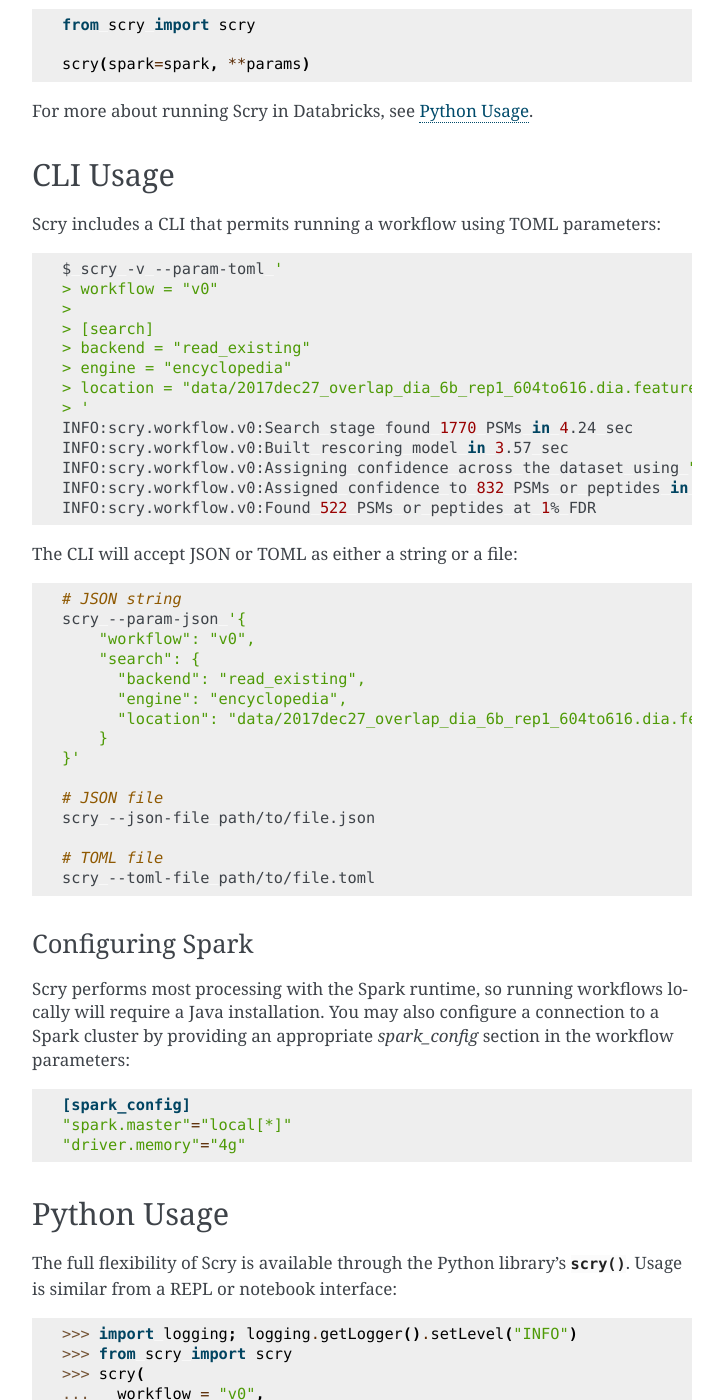
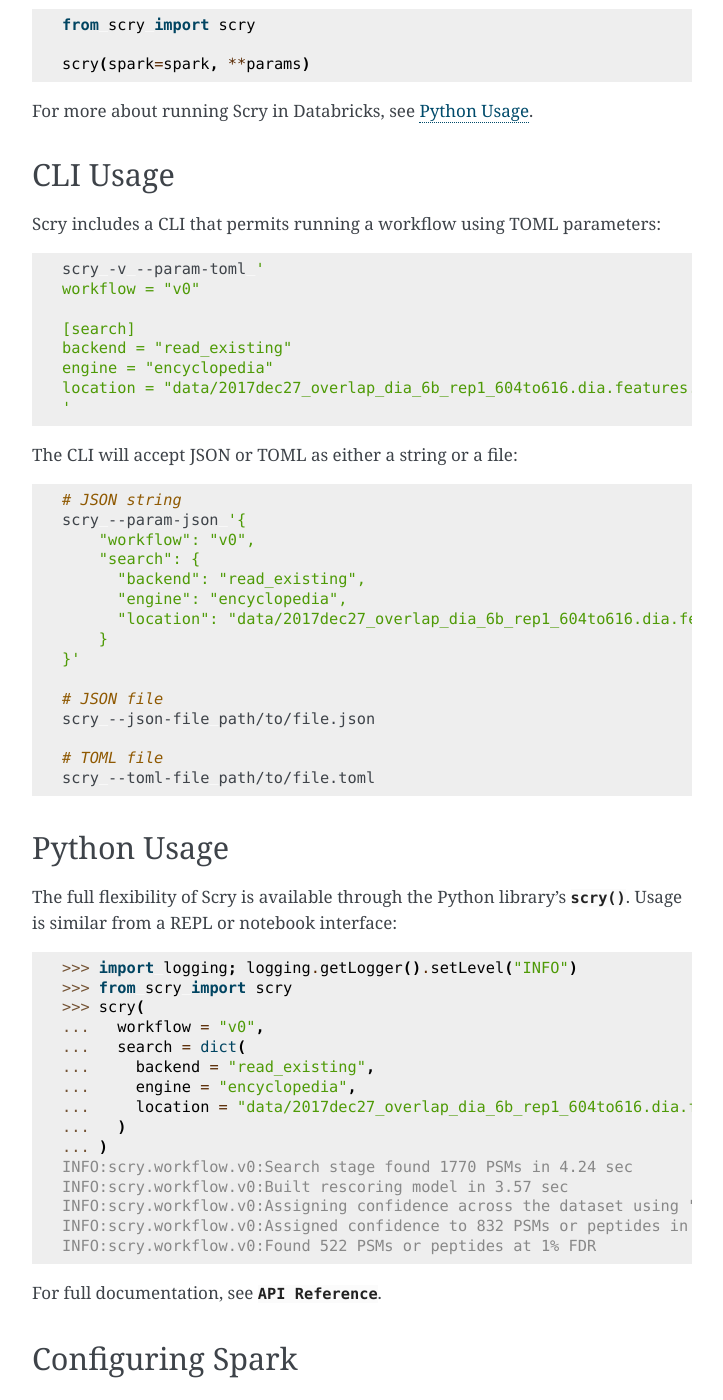
Before and after one commit to maccoss/fulcrum, a Sphinx documentation site: the page built from docs/quickstart.rst, in a window 1280 px wide and 1400 px high, scrolled down 545 px. Shown: the whole window, without its empty margins (388-1111 px from the left). Built offline with Sphinx 7.4.7, drawn with Linux system fonts in a browser that asks for light colours; some of the changed text lies outside the part shown.

Commit message:
📝 Improve new examples and simplify/combine some semi-duplicated subsections

```diff
--- a/docs/index.rst
+++ b/docs/index.rst
@@ -29,11 +29,12 @@ Python, a :py:class:`dict` with the same structure. For example:
 
 .. code :: toml
 
-    workflow = "v1"
+    workflow = "v0"
 
     [search]
     backend = "read_existing"
-    location = ["…"]
+    engine = "encyclopedia"
+    location = "data/2017dec27_overlap_dia_6b_rep1_604to616.dia.features.txt"
 
 To learn more about the available workflows and how to configure them,
 see :doc:`workflows`.
--- a/docs/quickstart.rst
+++ b/docs/quickstart.rst
@@ -41,19 +41,14 @@ Scry includes a CLI that permits running a workflow using TOML parameters:
 
 .. code:: shell
 
-   $ scry -v --param-toml '
-   > workflow = "v0"
-   >
-   > [search]
-   > backend = "read_existing"
-   > engine = "encyclopedia"
-   > location = "data/2017dec27_overlap_dia_6b_rep1_604to616.dia.features.txt"
-   > '
-   INFO:scry.workflow.v0:Search stage found 1770 PSMs in 4.24 sec
-   INFO:scry.workflow.v0:Built rescoring model in 3.57 sec
-   INFO:scry.workflow.v0:Assigning confidence across the dataset using "mokapot score" (ascending)
-   INFO:scry.workflow.v0:Assigned confidence to 832 PSMs or peptides in 2.81 sec
-   INFO:scry.workflow.v0:Found 522 PSMs or peptides at 1% FDR
+   scry -v --param-toml '
+   workflow = "v0"
+
+   [search]
+   backend = "read_existing"
+   engine = "encyclopedia"
+   location = "data/2017dec27_overlap_dia_6b_rep1_604to616.dia.features.txt"
+   '
 
 The CLI will accept JSON or TOML as either a string or a file:
 
@@ -74,20 +69,6 @@ The CLI will accept JSON or TOML as either a string or a file:
 
    # TOML file
    scry --toml-file path/to/file.toml
-
-Configuring Spark
-~~~~~~~~~~~~~~~~~
-
-Scry performs most processing with the Spark runtime, so running
-workflows locally will require a Java installation. You may also
-configure a connection to a Spark cluster by providing an appropriate
-`spark_config` section in the workflow parameters:
-
-.. code :: toml
-
-    [spark_config]
-    "spark.master"="local[*]"
-    "driver.memory"="4g"
 
 Python Usage
 ------------
@@ -116,12 +97,18 @@ Usage is similar from a REPL or notebook interface:
 For full documentation, see :py:func:`API Reference <scry.scry.scry>`.
 
 Configuring Spark
-~~~~~~~~~~~~~~~~~
+-----------------
+You may configure a connection to a Spark cluster by providing an appropriate
+`spark_config` section in the workflow parameters:
 
-Scry performs most processing with the Spark runtime, so running
-workflows locally will require a Java installation. You may also
-configure a connection to a Spark cluster by providing an appropriate
-``SparkSession`` instance (or a `spark_config` :py:class:`dict`).
+.. code :: toml
+
+    [spark_config]
+    "spark.master"="local[*]"
+    "driver.memory"="4g"
+
+When calling Scry from Python, you can either specify a `spark_config` or
+pass a :py:class:`SparkSession` using the `spark` parameter.
 
 .. code :: python
 
```
Also changed, not shown: docs/workflows.rst (+13 -10 lines).
